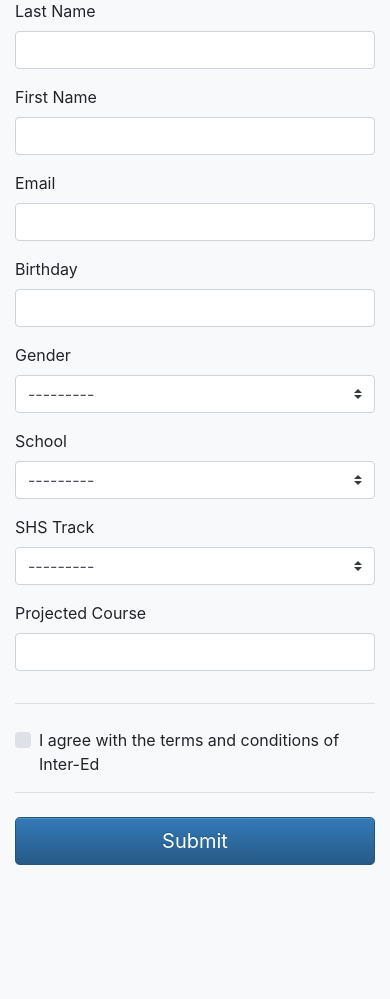
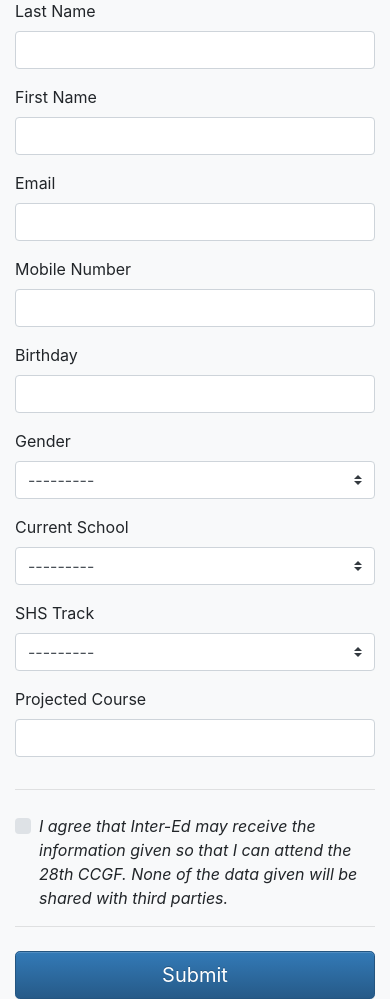
Before and after one commit to allenallen/intered-web, a Django app: template registration/templates/registration.html in a window 390 px wide. Shown: the part 166-1165 px from the top of the page. Before the commit the page ends 1031 px from the top, so only its background shows below. Run offline with Django 3.2, Linux system fonts and the light colour scheme; the template is opened without the code that fills it: values that come from a table or form of the project are taken from there, others are empty; some libraries are stand-ins or nearby versions.

Commit message:
added mobile. fixed views

```diff
--- a/registration/admin.py
+++ b/registration/admin.py
@@ -6,7 +6,7 @@ from .models import Student, SchoolList, Event, ShsTrack
 class StudentAdmin(admin.ModelAdmin):
     list_display = (
         'id', 'last_name', 'first_name', 'school', 'shs_track', 'projected_course', 'email',
-        'date_of_birth',
+        'date_of_birth', 'mobile',
         'gender', 'date_registered')
 
 
--- a/registration/forms.py
+++ b/registration/forms.py
@@ -7,4 +7,5 @@ class RegistrationForm(forms.ModelForm):
     class Meta:
         model = Student
         fields = (
-            'last_name', 'first_name', 'school', 'shs_track', 'projected_course', 'email', 'date_of_birth', 'gender',)
+            'last_name', 'first_name', 'school', 'shs_track', 'projected_course', 'email', 'date_of_birth', 'gender',
+            'mobile')
--- a/registration/models.py
+++ b/registration/models.py
@@ -52,7 +52,7 @@ class ShsTrack(models.Model):
     description = models.CharField(max_length=250)
 
     def __str__(self):
-        return self.description
+        return self.code
 
 
 class SchoolList(models.Model):
@@ -70,6 +70,7 @@ class Student(models.Model):
                                   verbose_name="Current SHS Track")
     projected_course = models.CharField(max_length=200, help_text="First choice of Course", verbose_name="Course")
     email = models.EmailField()
+    mobile = models.CharField(max_length=20, verbose_name="Mobile Number", null=True, blank=True)
     date_of_birth = models.DateField(verbose_name="Date of Birth")
     gender = models.CharField(max_length=1, choices=[('M', 'Male'), ('F', 'Female')])
     qr_code = models.ImageField(null=True, upload_to='qrcode')
--- a/registration/templates/registration.html
+++ b/registration/templates/registration.html
@@ -67,7 +67,24 @@
                             {% render_field form.email class="form-control" type="email" %}
                         {% endif %}
                     </div>
-                    <div class="col-md-3 mb-3 date">
+                    <div class="col-md-2 mb-3">
+                        <label for="mobile_number">Mobile Number</label>
+                        {% if form.is_bound %}
+                            {% if form.mobile.errors %}
+                                {% render_field form.mobile class="form-control is-invalid" %}
+                                {% for error in form.mobile.errors %}
+                                    <div class="invalid-feedback">
+                                        {{ error }}
+                                    </div>
+                                {% endfor %}
+                            {% else %}
+                                {% render_field form.mobile class="form-control is-valid" %}
+                            {% endif %}
+                        {% else %}
+                            {% render_field form.mobile class="form-control" %}
+                        {% endif %}
+                    </div>
+                    <div class="col-md-2 mb-3 date">
                         <label for="date_of_birth">Birthday</label>
                         {% if form.is_bound %}
                             {% if form.date_of_birth.errors %}
@@ -84,7 +101,7 @@
                             {% render_field form.date_of_birth class="form-control datepicker" autocomplete="off" %}
                         {% endif %}
                     </div>
-                    <div class="col-md-3 mb-3">
+                    <div class="col-md-2 mb-3">
                         <label for="gender">Gender</label>
                         {% if form.is_bound %}
                             {% if form.gender.errors %}
@@ -104,7 +121,7 @@
                 </div>
                 <div class="w-100"></div>
                 <div class="mb-3">
-                    <label for="school">School</label>
+                    <label for="school">Current School</label>
                     {% if form.is_bound %}
                         {% if form.school.errors %}
                             {% render_field form.school class="form-control custom-select d-block w-100 is-invalid" %}
@@ -161,8 +178,9 @@
                 <div class="mb-3">
                     <div class="custom-control custom-checkbox">
                         <input type="checkbox" class="custom-control-input" id="terms_agreement" required>
-                        <label class="custom-control-label" for="terms_agreement">I agree with the terms and conditions
-                            of Inter-Ed</label>
+                        <label class="custom-control-label" for="terms_agreement"><i>I agree that Inter-Ed may receive
+                            the information given so that I can attend the 28th CCGF. None of the data given will be
+                            shared with third parties.</i></label>
                     </div>
                 </div>
                 <hr class="mb-4">
@@ -180,4 +198,23 @@
             });
         });
     </script>
+    <script>
+        $(document).ready(function () {
+            $("#id_mobile").keydown(function (e) {
+                // Allow: backspace, delete, tab, escape, enter and .
+                if ($.inArray(e.keyCode, [46, 8, 9, 27, 13, 110]) !== -1 ||
+                    // Allow: Ctrl+A, Command+A
+                    (e.keyCode === 65 && (e.ctrlKey === true || e.metaKey === true)) ||
+                    // Allow: home, end, left, right, down, up
+                    (e.keyCode >= 35 && e.keyCode <= 40)) {
+                    // let it happen, don't do anything
+                    return;
+                }
+                // Ensure that it is a number and stop the keypress
+                if ((e.shiftKey || (e.keyCode < 48 || e.keyCode > 57)) && (e.keyCode < 96 || e.keyCode > 105)) {
+                    e.preventDefault();
+                }
+            });
+        });
+    </script>
 {% endblock %}
--- a/registration/views.py
+++ b/registration/views.py
@@ -25,6 +25,7 @@ def registration(request, uuid):
             email = form.cleaned_data['email']
             date_of_birth = form.cleaned_data['date_of_birth']
             gender = form.cleaned_data['gender']
+            mobile = form.cleaned_data['mobile']
 
             student = Student()
             student.last_name = last_name
@@ -35,6 +36,7 @@ def registration(request, uuid):
             student.email = email
             student.date_of_birth = date_of_birth
             student.gender = gender
+            student.mobile = mobile
             student.save()
 
             html_message = render_to_string('email_template.html', {'context': {'qr_string': student.email}})
```
Also changed, not shown: registration/templates/email_template.html (+6 -2 lines), registration/templates/success.html (+3 -7 lines).
